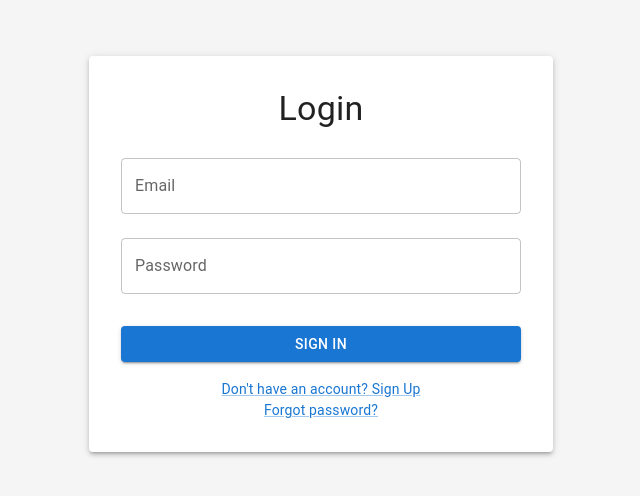
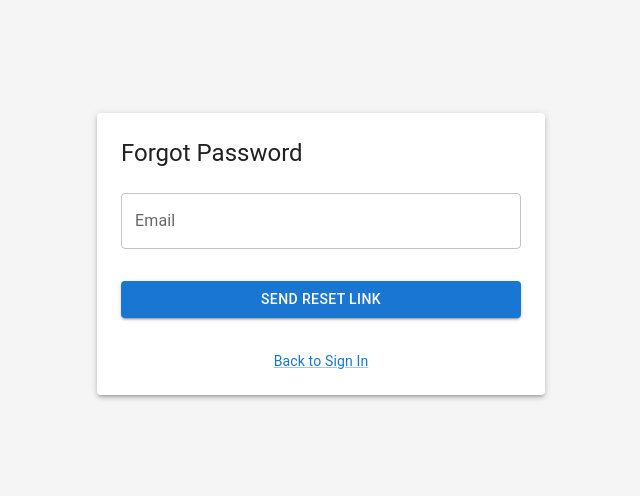
Before and after one commit to Ataulhaye/learning-platform, a React (Create React App) app: page /forgot-password in a window 1280 px wide. Before the commit this address led to /. Shown: the part 146-642 px from the top of the page, without its empty margins (319-959 px from the left). Built offline with nearby package versions, Linux system fonts and the light colour scheme.

Commit message:
workin on reset password

```diff
--- a/src/App.tsx
+++ b/src/App.tsx
@@ -1,10 +1,10 @@
-import React from 'react';
 import { BrowserRouter as Router, Routes, Route, Navigate } from 'react-router-dom';
-import LoginForm from './components/auth/LoginForm';
-import RegisterForm from './components/auth/RegisterForm';
+import LoginForm from './components/authorization/LoginForm';
+import RegisterForm from './components/authorization/RegisterForm';
+import ForgotPassword from './components/authorization/ForgotPassword';
 import { ThemeProvider, createTheme } from '@mui/material';
 import './App.css';
-import HomePage from './components/HomePage';
+import HomePage from './components/Home/HomePage';
 
 const theme = createTheme({
   palette: {
@@ -25,6 +25,7 @@ function App() {
         <Routes>
           <Route path="/" element={<LoginForm />} />
           <Route path="/register" element={<RegisterForm />} />
+          <Route path="/forgot-password" element={<ForgotPassword />} />
           <Route path="/home" element={<HomePage />} />
           <Route path="*" element={<Navigate to="/" replace />} />
         </Routes>
--- /dev/null
+++ b/src/components/authorization/ForgotPassword.tsx
@@ -0,0 +1,92 @@
+import React, { useState } from 'react';
+import { useFormik } from 'formik';
+import * as Yup from 'yup';
+import { Box, Button, TextField, Paper, Typography, Alert, Link } from '@mui/material';
+import { Link as RouterLink } from 'react-router-dom';
+import { forgotPassword } from '../../services/RestAPIService';
+
+const validationSchema = Yup.object({
+    email: Yup.string()
+        .email('Invalid email address')
+        .required('Email is required'),
+});
+
+function ForgotPassword() {
+    const [successMessage, setSuccessMessage] = useState<string | null>(null);
+    const [errorMessage, setErrorMessage] = useState<string | null>(null);
+
+    const formik = useFormik({
+        initialValues: {
+            email: '',
+        },
+        validationSchema,
+        onSubmit: async (values) => {
+            try {
+                const response = await forgotPassword(values.email);
+                setSuccessMessage('Password reset link sent to your email.');
+                setErrorMessage(null);
+                console.log('Forgot password successful:', response);
+            } catch (error) {
+                if (error instanceof Error) {
+                    setErrorMessage(error.message);
+                } else {
+                    setErrorMessage('Failed to send password reset link');
+                }
+                setSuccessMessage(null);
+                console.error('Forgot password failed:', error);
+            }
+        },
+    });
+
+    return (
+        <Box
+            sx={{
+               /** display: 'flex',
+                flexDirection: 'column',
+                alignItems: 'center',
+                */
+                display: 'flex',
+                justifyContent: 'center',
+                alignItems: 'center',
+                minHeight: '100vh',
+                bgcolor: '#f5f5f5'
+            }}
+        >
+            <Paper elevation={3} sx={{ padding: 3, width: '100%', maxWidth: 400 }}>
+                <Typography variant="h5" component="h1" gutterBottom>
+                    Forgot Password
+                </Typography>
+                <form onSubmit={formik.handleSubmit}>
+                    <TextField
+                        fullWidth
+                        id="email"
+                        name="email"
+                        label="Email"
+                        margin="normal"
+                        value={formik.values.email}
+                        onChange={formik.handleChange}
+                        error={formik.touched.email && Boolean(formik.errors.email)}
+                        helperText={formik.touched.email && formik.errors.email}
+                    />
+                    <Button
+                        type="submit"
+                        fullWidth
+                        variant="contained"
+                        sx={{ mt: 3, mb: 2 }}
+                    >
+                        Send Reset Link
+                    </Button>
+                    {successMessage && <Alert severity="success">{successMessage}</Alert>}
+                    {errorMessage && <Alert severity="error">{errorMessage}</Alert>}
+                </form>
+                <Box sx={{ textAlign: 'center', mt: 2 }}>
+                    <Link component={RouterLink} to="/login" variant="body2">
+                        Back to Sign In
+                    </Link>
+                </Box>
+            </Paper>
+        </Box>
+    );
+}
+
+export default ForgotPassword;
--- a/src/components/auth/LoginForm.tsx
+++ b/src/components/authorization/LoginForm.tsx
@@ -3,7 +3,7 @@ import { useFormik } from 'formik';
 import * as Yup from 'yup';
 import { Box, Button, TextField, Paper, Typography, Alert, Link } from '@mui/material';
 import { Link as RouterLink, useNavigate } from 'react-router-dom';
-import { login } from '../../services/authService';
+import { login } from '../../services/RestAPIService';
 
 const validationSchema = Yup.object({
   email: Yup.string()
--- a/src/components/auth/RegisterForm.tsx
+++ b/src/components/authorization/RegisterForm.tsx
@@ -1,14 +1,23 @@
 import React, { useState } from 'react';
 import { useFormik } from 'formik';
 import * as Yup from 'yup';
-import { Box, Button, TextField, Paper, Typography, Alert, Link } from '@mui/material';
+import { Box, Button, TextField, Paper, Typography, Alert, FormControl, InputLabel, Select, MenuItem, Link } from '@mui/material';
+
 import { Link as RouterLink } from 'react-router-dom';
-import { register } from '../../services/authService';
+import { register } from '../../services/RestAPIService';
+
 
 const validationSchema = Yup.object({
   name: Yup.string().required('Name is required'),
-  email: Yup.string().email('Invalid email address').required('Email is required'),
-  password: Yup.string().required('Password is required').min(6, 'Password must be at least 6 characters'),
+  email: Yup.string()
+    .email('Invalid email address')
+    .required('Email is required'),
+  password: Yup.string()
+    .required('Password is required')
+    .min(6, 'Password must be at least 6 characters'),
+  confirmPassword: Yup.string()
+    .oneOf([Yup.ref('password')], 'Passwords must match')
+    .required('Confirm password is required'),
   role: Yup.string().required('Role is required'),
 });
 
@@ -21,6 +30,7 @@ function RegisterForm() {
       name: '',
       email: '',
       password: '',
+      confirmPassword: '',
       role: 'student',
     },
     validationSchema,
@@ -43,12 +53,15 @@ function RegisterForm() {
     },
   });
 
+  /**
   return (
     <Box
       sx={{
         display: 'flex',
-        flexDirection: 'column',
+        justifyContent: 'center',
         alignItems: 'center',
+        minHeight: '100vh',
+        bgcolor: '#f5f5f5',
       }}
     >
       <Paper elevation={3} sx={{ padding: 3, width: '100%', maxWidth: 400 }}>
@@ -123,6 +136,8 @@ function RegisterForm() {
 }
 
 export default RegisterForm;
+*/
+
 /**
 import React from 'react';
 import { useFormik } from 'formik';
@@ -170,7 +185,7 @@ function RegisterForm() {
       console.log(values);
     },
   });
-
+*/
   return (
     <Box
       sx={{
@@ -255,6 +270,9 @@ function RegisterForm() {
           >
             Sign Up
           </Button>
+          {successMessage && <Alert severity="success">{successMessage}</Alert>}
+          {errorMessage && <Alert severity="error">{errorMessage}</Alert>}
+
           <Box sx={{ textAlign: 'center' }}>
             <Link component={RouterLink} to="/" variant="body2">
               Already have an account? Sign in
@@ -267,4 +285,3 @@ function RegisterForm() {
 }
 
 export default RegisterForm;
-*/
--- a/src/services/authService.ts
+++ b/src/services/RestAPIService.ts
@@ -1,6 +1,6 @@
 import axios from 'axios';
 
-const API_URL = 'http://localhost:5000/api/auth'; // Replace with your backend URL
+const API_URL = 'http://localhost:5000/api/auth';
 
 export const register = async (name: string, email: string, password: string, role: string = 'student') => {
   try {
```
Also changed, not shown: src/components/Home/HomePage.tsx (renamed from src/components/HomePage.tsx).
